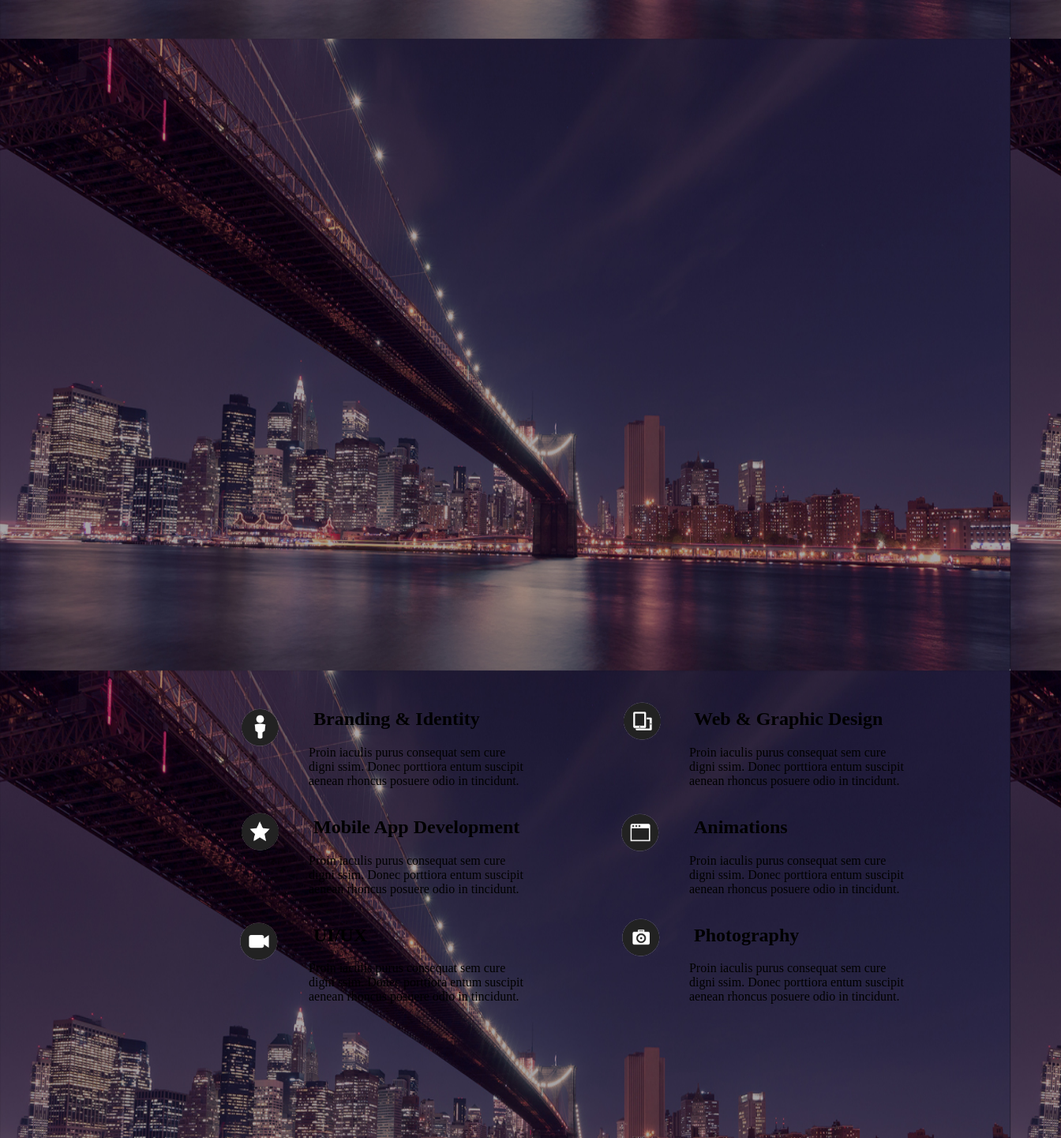
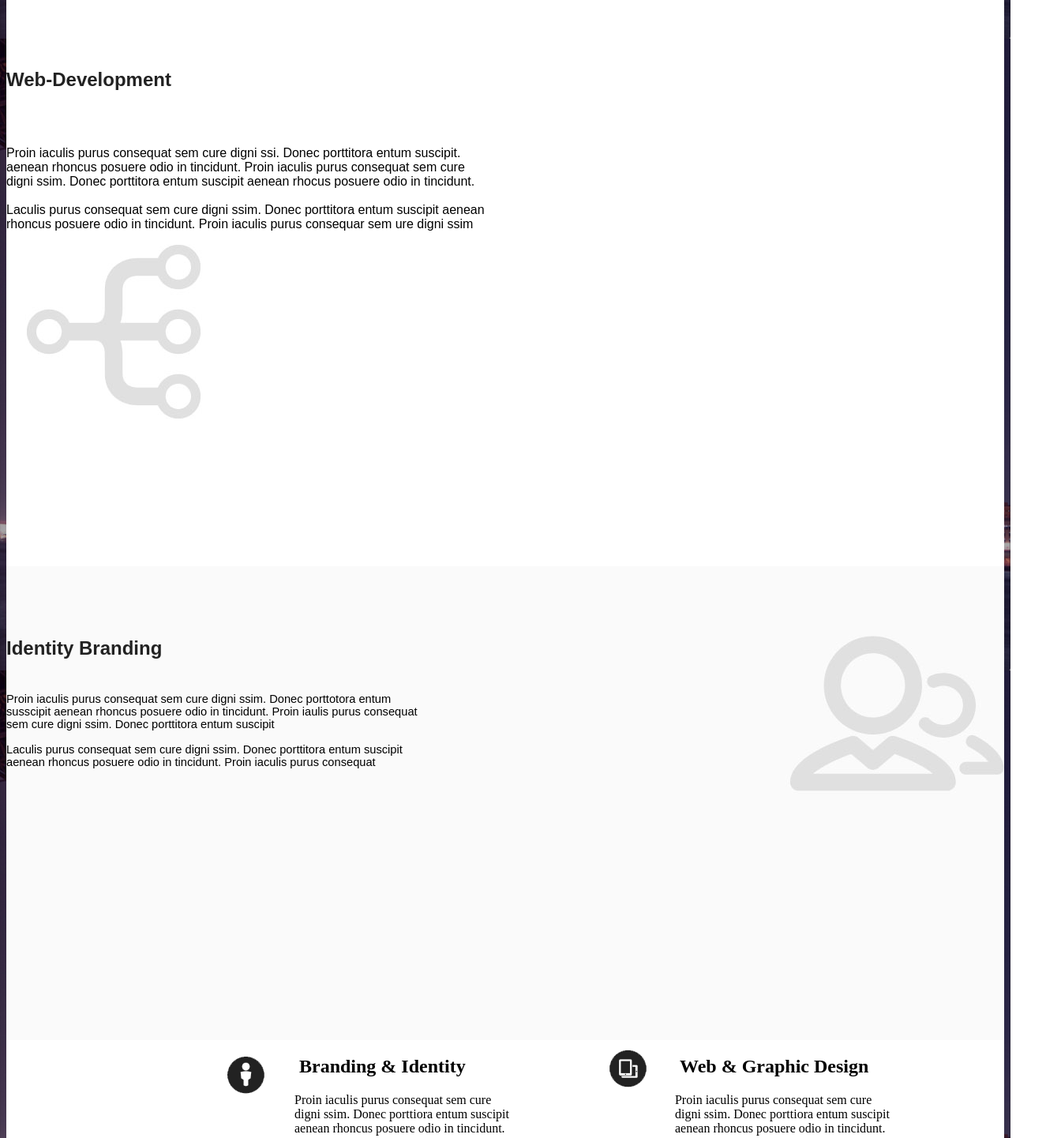
Before and after one commit to Francisco-splee/Scape, a plain HTML site: page index.html in a window 1280 px wide. Shown: the part 751-2192 px from the top of the page at 79% size, 1344 px wide, since content can reach past the window. Drawn offline with Linux system fonts and the light colour scheme.

Commit message:
Cambios
Se juntaron las partes 1,2,3 y 4

```diff
--- a/CSS/Estilos.css
+++ b/CSS/Estilos.css
@@ -1,3 +1,4 @@
+/*primera parte*/
 body{
 	background-size: 100% 100%;
 	background-attachment: fixed;
@@ -27,14 +28,55 @@ nav ul li a{
 	text-decoration: none; color: #ffffff; font-size: 15px;  padding: 0px 15px; ;
 	font-family: 'Brandon Grotesque';
 	}
+/*Segunda parte*/
+#Web-Development{
+	width: auto;
+	height: 590px;
+	margin-top: 620px;
+	background: #ffffff;
+	overflow:auto;
+	padding-top: 60px;
+	padding-bottom: 70px;
+	font-family: 'PT Sans', sans-serif;
+}
+#Web-Development p{
+	padding-top: 12px;
+	font-size: 12pt;
+	color: #000000;
+	font-family: 'PT Sans', sans-serif;
 
+}
+#Web-Development h2{
+color: #222222;
+padding-top:10px;
+padding-bottom: 10px;
+}
+#Identity-Branding{
+	width: auto;
+	height: 440px;
+	background: #fafafa;
+	overflow:auto;
+	padding-top: 60px;
+	padding-bottom: 100px;
+	font-family: 'PT Sans', sans-serif;
+}
+#Identity-Branding h2{
+color: #222222;
+padding-top:10px;
+padding-bottom: 10px;
+}
+#Identity-Branding p{
+	padding-top: 12px;
+	font-size: 11pt;
+	color: #000000;
+	font-family: 'PT Sans', sans-serif;
+}
+/*Tercera parte*/
+#Apartado-3{
+	width: auto;
+	height: 590px;
+	background: #ffffff;
 
-#Apartado-3{
-	width: 1300px;
-	height: 590px;
-	margin-top: 1500px;
-	text-decoration: none;  padding: 0px 18px; ;
-	font-family: 'Brandon Grotesque';
 }
 
 #categorias{
--- a/index.html
+++ b/index.html
@@ -26,7 +26,50 @@
 			</div>
 		</div>
 	</div>
-	<!--parte 3-->
+	<!--segunda parte-->
+</div>
+<div id="Web-Development" class="container-fluid">
+	<div class="container">
+		<h2>Web-Development</h2>
+		<div class="row boxInfo">
+			<div class="col-sm-7">
+				<p></p>
+		<p>Proin iaculis purus consequat sem cure digni ssi. Donec porttitora entum suscipit.<br>
+		   aenean rhoncus posuere odio in tincidunt. Proin iaculis purus consequat sem cure <br>
+		   digni ssim. Donec porttitora entum suscipit aenean rhocus posuere odio in tincidunt.
+		   <br>
+		   <br>
+		   Laculis purus consequat sem cure digni ssim. Donec porttitora entum suscipit aenean<br>
+		   rhoncus posuere odio in tincidunt. Proin iaculis purus consequar sem ure digni ssim </p>
+	</div>
+	<div class="col-sm-5">
+		<img src="img/RECORTE.jpg" class="img-fluid">
+			</div>
+		</div>
+	</div>
+</div>
+<div id="Identity-Branding" class="container-fluid">
+	<div class="container">
+<div class="row boxInfo">
+		<div class="col-sm-5">
+		<img src="img/RECORTES 2.jpg" align="right" class="img-fluid">
+		</div>
+		<div class="col-sm-6">
+			<div>
+			<h2>Identity Branding</h2>
+						<p>Proin iaculis purus consequat sem cure digni ssim. Donec porttotora entum <br>
+						 susscipit aenean rhoncus posuere odio in tincidunt. Proin iaulis purus consequat<br>
+						sem cure digni ssim. Donec porttitora entum suscipit <br>
+						<br>
+
+						Laculis purus consequat sem cure digni ssim. Donec porttitora entum suscipit <br>
+					    aenean rhoncus posuere odio in tincidunt. Proin iaculis purus consequat</p>
+				</div>
+		</div>
+	</div>
+</div>
+</div>
+	<!--tercera parte-->
 	<div id="Apartado-3">
 			<section id="categorias">
 							<section class="uno">
```
Also changed, not shown: img/RECORTE.jpg (added), img/RECORTES 2.jpg (added).
